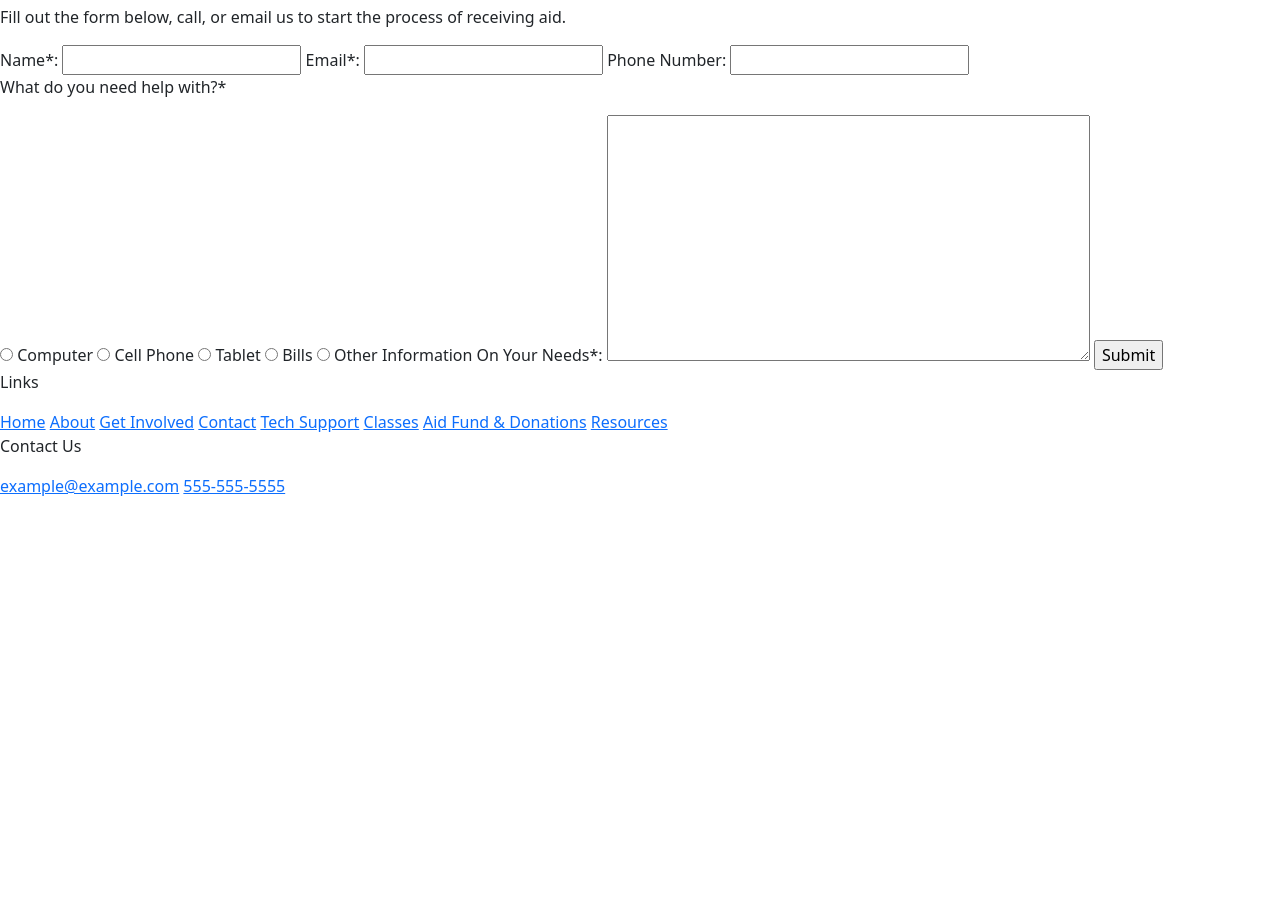
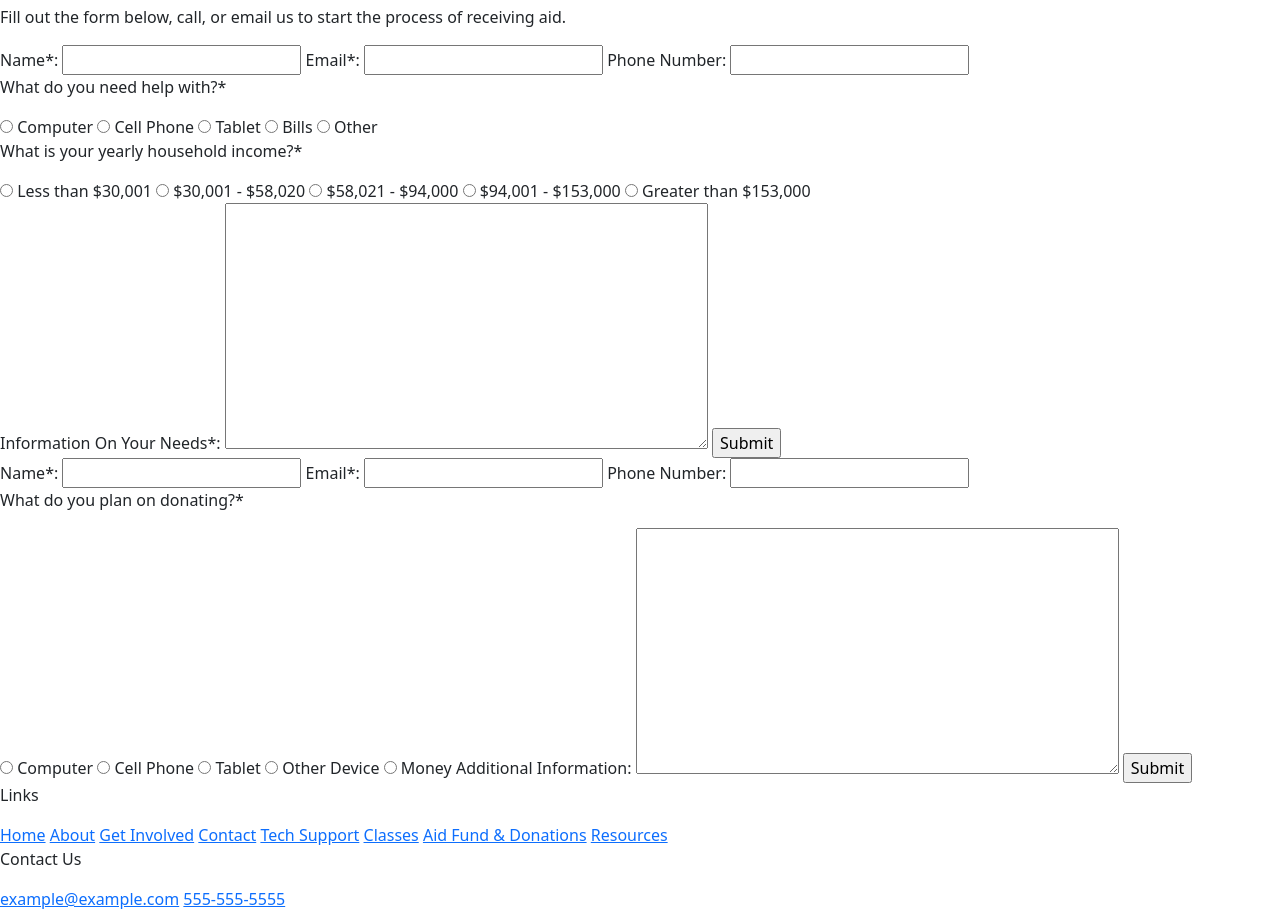
Before and after one commit to hunterb2121/hunterb2121.github.io, a plain HTML site: page fund_donations.html in a window 1280 px wide. Shown: the part 1780-2691 px from the top of the page. Before the commit the page ends 2278 px from the top, so only its background shows below. Drawn offline with nearby package versions, Linux system fonts and the light colour scheme.

Commit message:
Finished fund_donations page

```diff
--- a/fund_donations.html
+++ b/fund_donations.html
@@ -115,13 +115,40 @@
                   <label for="need_aid_form_name">Name<span class="required_input_indicator">*</span>: <input type="text" name="need_aid_form_name" id="need_aid_form_name" required></label>
                   <label for="need_aid_form_email">Email<span class="required_input_indicator">*</span>: <input type="email" name="need_aid_form_email" id="need_aid_form_email" required></label>
                   <label for="need_aid_form_phone_number">Phone Number: <input type="tel" name="need_aid_form_phone_number" id="need_aid_form_phone_number"></label>
+
                   <p>What do you need help with?<span class="required_input_indicator">*</span></p>
-                  <label for="need_aid_form_aid_needed_computer"><input type="radio" id="need_aid_form_aid_needed_computer" name="need_aid_form_aid_needed"> Computer</label>
-                  <label for="need_aid_form_aid_needed_cell_phone"><input type="radio" id="need_aid_form_aid_needed_cell_phone" name="need_aid_form_aid_needed"> Cell Phone</label>
-                  <label for="need_aid_form_aid_needed_tablet"><input type="radio" id="need_aid_form_aid_needed_tablet" name="need_aid_form_aid_needed"> Tablet</label>
-                  <label for="need_aid_form_aid_needed_bills"><input type="radio" id="need_aid_form_aid_needed_bills" name="need_aid_form_aid_needed"> Bills</label>
-                  <label for="need_aid_form_aid_needed_other"><input type="radio" id="need_aid_form_aid_needed_other" name="need_aid_form_aid_needed"> Other</label>
+                  <label for="need_aid_form_aid_needed_computer"><input type="radio" id="need_aid_form_aid_needed_computer" name="need_aid_form_aid_needed" value="computer" required> Computer</label>
+                  <label for="need_aid_form_aid_needed_cell_phone"><input type="radio" id="need_aid_form_aid_needed_cell_phone" name="need_aid_form_aid_needed" value="cell_phone" required> Cell Phone</label>
+                  <label for="need_aid_form_aid_needed_tablet"><input type="radio" id="need_aid_form_aid_needed_tablet" name="need_aid_form_aid_needed" value="tablet" required> Tablet</label>
+                  <label for="need_aid_form_aid_needed_bills"><input type="radio" id="need_aid_form_aid_needed_bills" name="need_aid_form_aid_needed" value="bills" required> Bills</label>
+                  <label for="need_aid_form_aid_needed_other"><input type="radio" id="need_aid_form_aid_needed_other" name="need_aid_form_aid_needed" value="other" required> Other</label>
+
+                  <p>What is your yearly household income?<span class="required_input_indicator">*</span></p>
+                  <label for="need_aid_form_income_lower"><input type="radio" id="need_aid_form_income_lower" name="need_aid_form_income" value="lower" required> Less than $30,001</label>
+                  <label for="need_aid_form_income_lower_middle"><input type="radio" id="need_aid_form_income_lower_middle" name="need_aid_form_income" value="lower_middle" required> $30,001 - $58,020</label>
+                  <label for="need_aid_form_income_middle"><input type="radio" id="need_aid_form_income_middle" name="need_aid_form_income" value="middle" required> $58,021 - $94,000</label>
+                  <label for="need_aid_form_income_middle_upper"><input type="radio" id="need_aid_form_income_middle_upper" name="need_aid_form_income" value="middle_upper" required> $94,001 - $153,000</label>
+                  <label for="need_aid_form_income_upper"><input type="radio" id="need_aid_form_income_upper" name="need_aid_form_income" value="upper" required> Greater than $153,000</label>
+
                   <label for="need_aid_form_message">Information On Your Needs<span class="required_input_indicator">*</span>: <textarea name="need_aid_form_message" id="need_aid_form_message" rows="10" cols="50" required></textarea></label>
+                  <input type="submit">
+                </form>
+              </section>
+
+              <section id="donation_form_section">
+                <form id="donation_form">
+                  <label for="donation_form_name">Name<span class="required_input_indicator">*</span>: <input type="text" name="donation_form_name" id="donation_form_name" required></label>
+                  <label for="donation_form_email">Email<span class="required_input_indicator">*</span>: <input type="email" name="donation_form_email" id="donation_form_email" required></label>
+                  <label for="donation_form_phone_number">Phone Number: <input type="tel" name="donation_form_phone_number" id="donation_form_phone_number"></label>
+
+                  <p>What do you plan on donating?<span class="required_input_indicator">*</span></p>
+                  <label for="donation_form_computer"><input type="radio" id="donation_form_computer" name="donation_form_donation_type" value="computer" required> Computer</label>
+                  <label for="donation_form_cell_phone"><input type="radio" id="donation_form_cell_phone" name="donation_form_donation_type" value="cell_phone" required> Cell Phone</label>
+                  <label for="donation_form_tablet"><input type="radio" id="donation_form_tablet" name="donation_form_donation_type" value="tablet" required> Tablet</label>
+                  <label for="donation_form_other_device"><input type="radio" id="donation_form_other_device" name="donation_form_donation_type" value="other_device" required> Other Device</label>
+                  <label for="donation_form_money"><input type="radio" id="donation_form_money" name="donation_form_donation_type" value="money" required> Money</label>
+
+                  <label for="donation_form_message">Additional Information: <textarea name="donation_form_message" id="donation_form_message" rows="10" cols="50"></textarea></label>
                   <input type="submit">
                 </form>
               </section>
```
Also changed, not shown: tech_support.html (+9 -6 lines).
